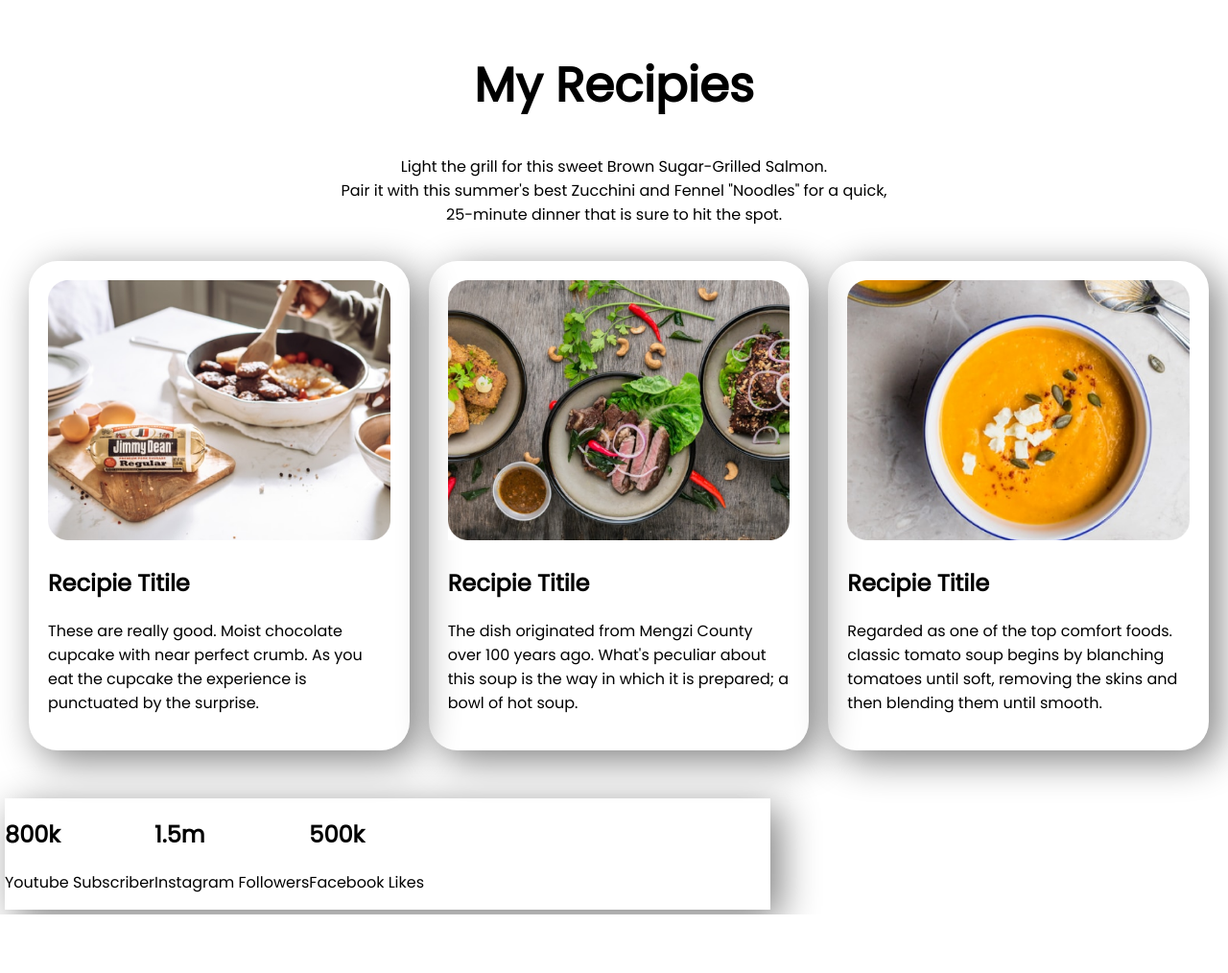
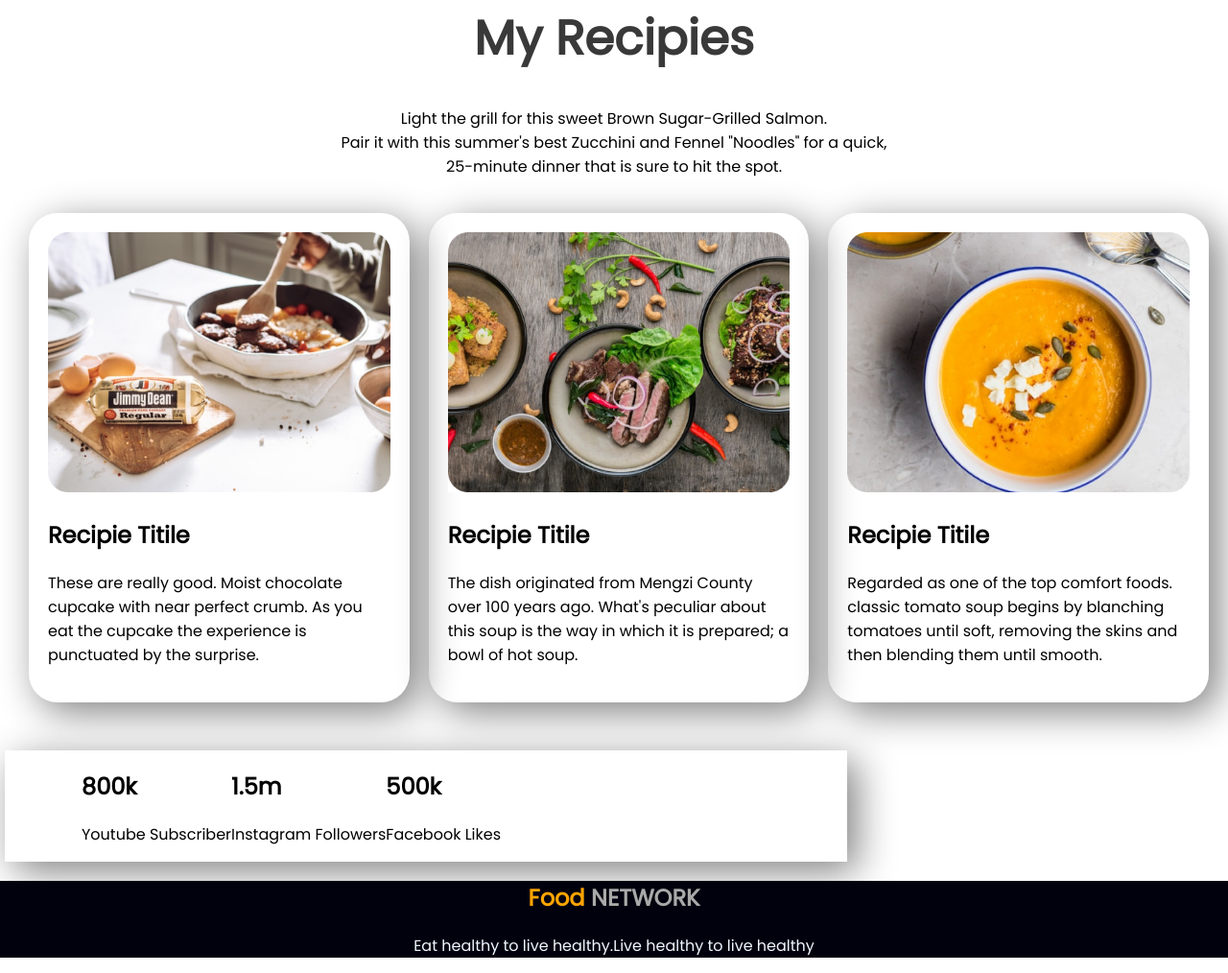
Before and after one commit to nhbappi/food-network, a plain HTML site: page index.html in a window 1280 px wide. Shown: the part 1076-2090 px from the top of the page at 96% size. Before the commit the page ends 2029 px from the top, so only its background shows below. Drawn offline with Linux system fonts and the light colour scheme.

Commit message:
picture added

```diff
--- a/index.html
+++ b/index.html
@@ -19,7 +19,7 @@
     <a class="link-button" target="_blank" href="https://www.foodpanda.com.bd/">Order Now</a>
     </div>
     <div class="half-width">
-        <img src="images/female/eat-healthy-food-png-transparent-eat-healthy-foodpng-images-woman-eating-png-480_319-removebg-preview.png">
+        <img src="images/female/Group 8425.png">
     </div>
     </section>
     <section class="middle-part flexible-container">
@@ -74,6 +74,12 @@
         </div>
 
 
+        <div class="footer-col">
+            <h2><span class="orange-color">Food</span> <span class="grey-color">NETWORK</h2>
+           <p><span class="white-color">Eat healthy to live healthy.Live healthy to live healthy</span></p>
+        </footer>
+        </div>
+
     </section>
 </body>
 </html>
--- a/style.css
+++ b/style.css
@@ -20,7 +20,7 @@ h1{
     padding-left: 20px;
 }
 .half-width img{
-    width: 90%;
+    width: 70%;
 }
 .link-button{
     text-decoration: none;
@@ -36,6 +36,7 @@ h1{
 }
 footer h1{
     text-align: center;
+    color: rgb(58, 57, 57);
 
 }
 footer p{
@@ -63,13 +64,29 @@ footer p{
     display: flex;
 
     width: 60%;
-    height: 60%;
+    height: 40%;
 
     margin: 5px;
 
 
-    padding-left: 0px;
+    padding-left: 80px;
     padding-right: 30px;
 
     box-shadow: 10px 10px 40px gray;
 }
+.footer-col h2{
+    text-align: center;
+
+}
+.grey-color{
+    color: darkgrey;
+}
+.white-color{
+    color: aliceblue;
+}
+.footer-col p{
+    text-align: center;
+}
+.footer-col{
+    background-color: rgb(1, 1, 14);
+}
```
Also changed, not shown: images/female/Group 8425.png (added).
